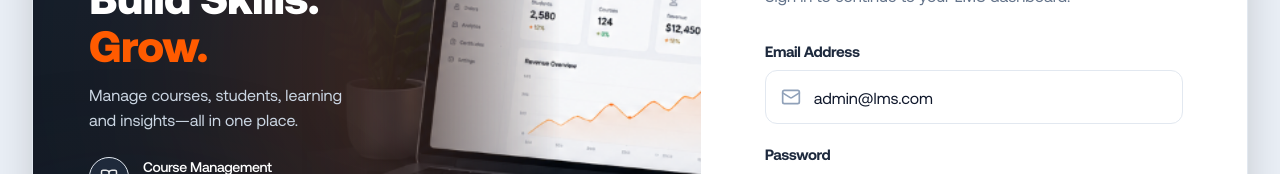
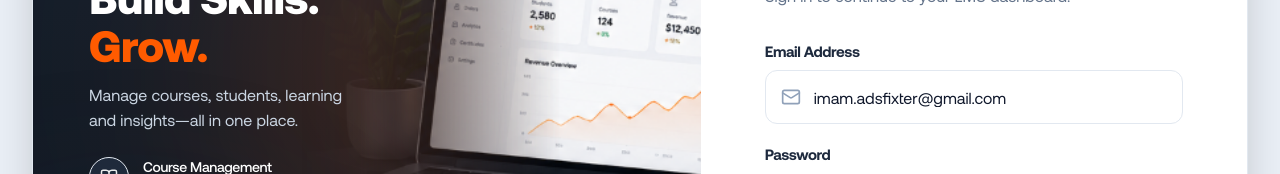
Before and after one commit to imamhossenbu/lms-admin-panel, a Next.js app: page /login in a window 1280 px wide. Shown: the part 339-513 px from the top of the page. Built offline with nearby package versions, Linux system fonts and the light colour scheme; no server answers.

Commit message:
feat(auth): set default admin login credentials to imam.adsfixter@gmail.com

```diff
--- a/src/app/login/page.tsx
+++ b/src/app/login/page.tsx
@@ -27,7 +27,6 @@ import {
 import { AuthCardContainer } from "@/components/auth/AuthCardContainer";
 import { AuthLeftPanel } from "@/components/auth/AuthLeftPanel";
 import { AuthRightPanel } from "@/components/auth/AuthRightPanel";
-import { QuickDemoAccessBar } from "@/components/auth/QuickDemoAccessBar";
 import { LanguageSelector } from "@/components/auth/LanguageSelector";
 import { AuthFeature } from "@/components/auth/AuthFeatureList";
 
@@ -70,14 +69,14 @@ export default function LoginPage() {
   } = useForm<LoginFormData>({
     resolver: zodResolver(loginSchema),
     defaultValues: {
-      email: "admin@lms.com",
+      email: "imam.adsfixter@gmail.com",
       password: "admin123",
       rememberMe: true,
     },
   });
 
   const handleFillDemo = () => {
-    setValue("email", "admin@lms.com", { shouldValidate: true });
+    setValue("email", "imam.adsfixter@gmail.com", { shouldValidate: true });
     setValue("password", "admin123", { shouldValidate: true });
     setServerError(null);
   };
```
